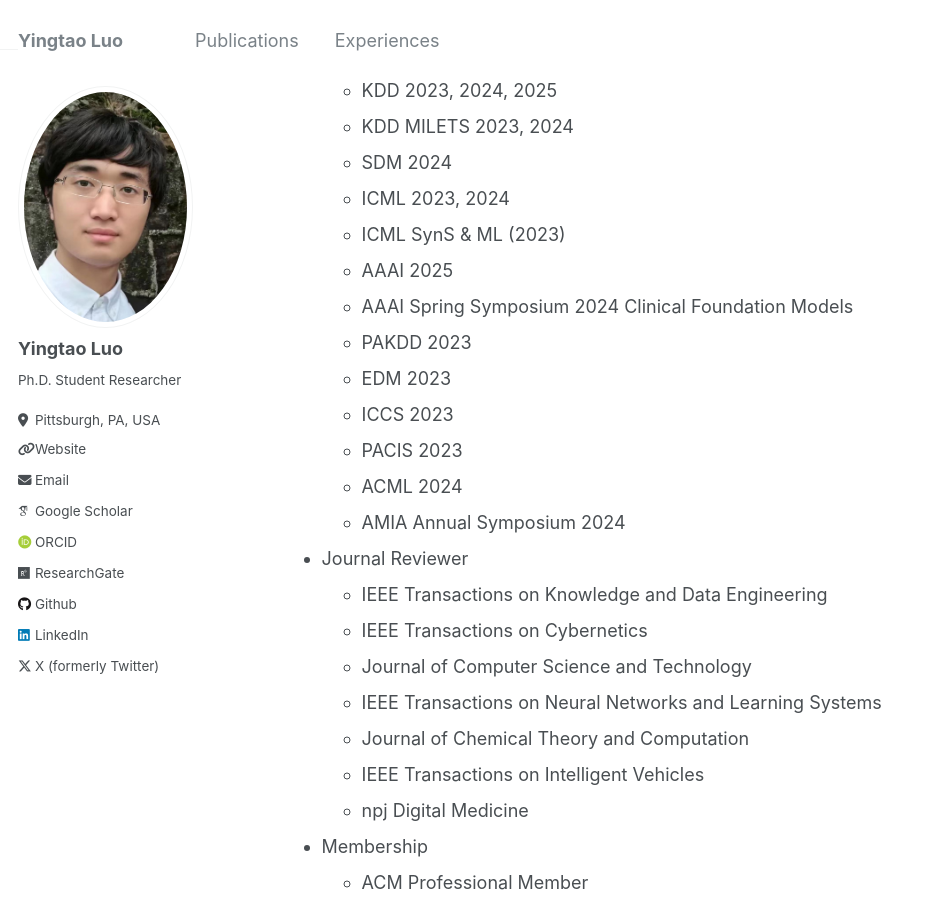
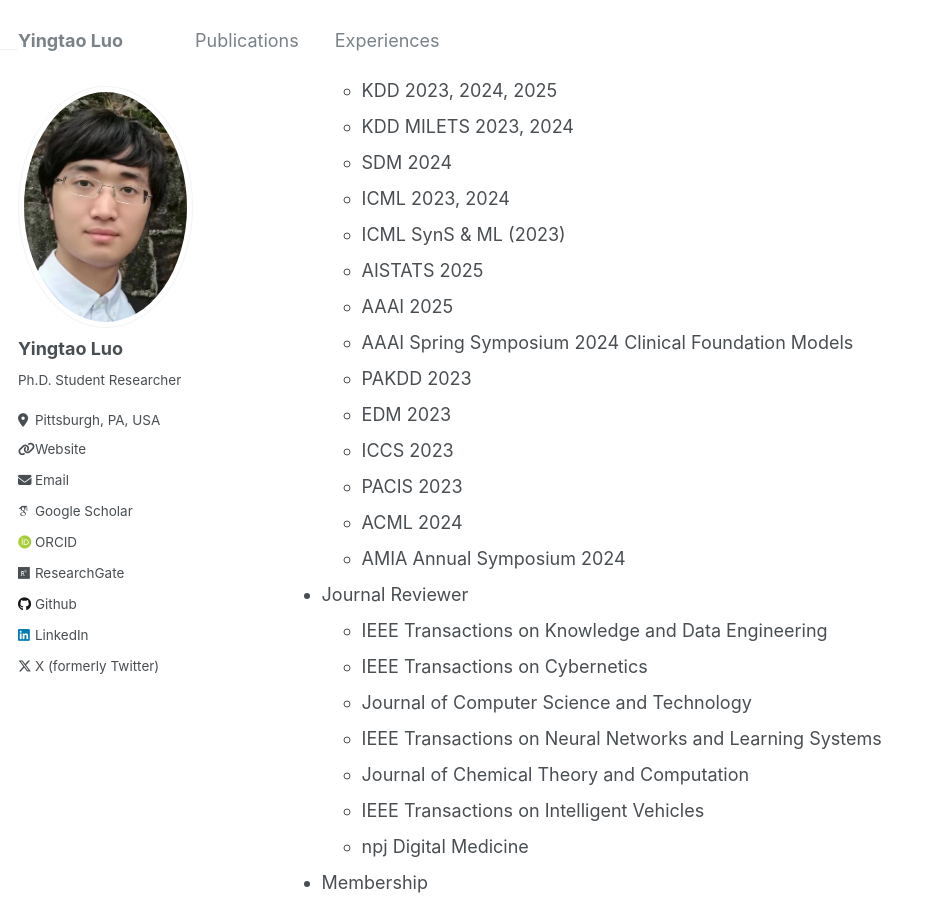
Before and after one commit to yingtaoluo/yingtaoluo.github.io, a Jekyll site: the page built from _pages/experiences.md, in a window 1280 px wide and 900 px high, scrolled down 880 px. Shown: the whole window, without its empty margins (0-926 px from the left). Built offline with Jekyll 4.4.1, drawn with Linux system fonts in a browser that asks for light colours; some web fonts are replaced.

Commit message:
Update experiences.md

```diff
--- a/_pages/experiences.md
+++ b/_pages/experiences.md
@@ -40,6 +40,7 @@ Academic Services
   * SDM 2024
   * ICML 2023, 2024
   * ICML SynS & ML (2023)
+  * AISTATS 2025
   * AAAI 2025
   * AAAI Spring Symposium 2024 Clinical Foundation Models
   * PAKDD 2023
```
